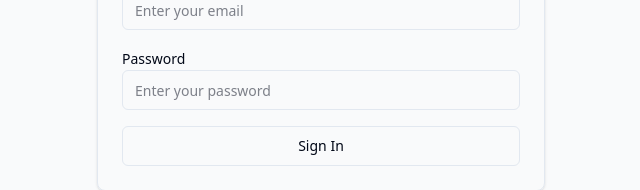
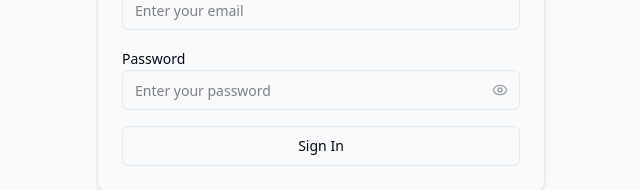
Before and after one commit to SaqibSattar/ledger-project, a Next.js app: page /auth/signin in a window 1280 px wide. Shown: the part 375-565 px from the top of the page, without its empty margins (319-959 px from the left). Built offline with nearby package versions, Linux system fonts and the light colour scheme; no server answers.

Commit message:
Implement password visibility toggle in SignInPage component. Add Eye and EyeOff icons for user-friendly password management, enhancing the login experience.

```diff
--- a/src/app/auth/signin/page.tsx
+++ b/src/app/auth/signin/page.tsx
@@ -8,6 +8,7 @@
 import { Label } from '@/components/ui/label';
 import { Card, CardContent, CardDescription, CardHeader, CardTitle } from '@/components/ui/card';
 import { loginSchema, type LoginFormData } from '@/lib/validations';
+import { Eye, EyeOff } from 'lucide-react';
 
 export default function SignInPage() {
   const [formData, setFormData] = useState<LoginFormData>({
@@ -16,6 +17,7 @@
   });
   const [errors, setErrors] = useState<Partial<LoginFormData>>({});
   const [isLoading, setIsLoading] = useState(false);
+  const [showPassword, setShowPassword] = useState(false);
   const router = useRouter();
   const searchParams = useSearchParams();
   const from = searchParams.get('from') || '/dashboard';
@@ -90,15 +92,28 @@
 
             <div>
               <Label htmlFor="password">Password</Label>
+              <div className="relative">
                 <Input
                   id="password"
                   name="password"
-                type="password"
+                  type={showPassword ? 'text' : 'password'}
                   value={formData.password}
                   onChange={handleChange}
-                className={errors.password ? 'border-red-500' : ''}
+                  className={`pr-10 ${errors.password ? 'border-red-500' : ''}`}
                   placeholder="Enter your password"
                 />
+                <button
+                  type="button"
+                  onClick={() => setShowPassword(!showPassword)}
+                  className="absolute right-3 top-1/2 transform -translate-y-1/2 text-gray-400 hover:text-gray-600 cursor-pointer"
+                >
+                  {showPassword ? (
+                    <EyeOff className="h-4 w-4" />
+                  ) : (
+                    <Eye className="h-4 w-4" />
+                  )}
+                </button>
+              </div>
               {errors.password && (
                 <p className="text-sm text-red-500 mt-1">{errors.password}</p>
               )}
```
Lines whose indentation alone changed are shown as unchanged.
